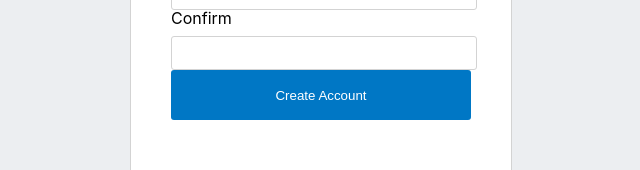
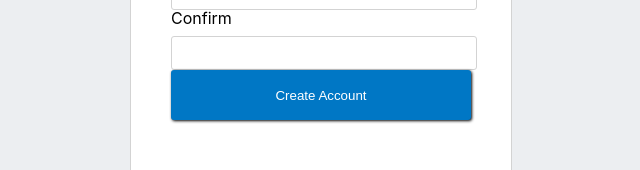
Before and after one commit to DeadpanCakes/html_form, a React (Create React App) app: page / in a window 1280 px wide. Shown: the part 411-581 px from the top of the page, without its empty margins (319-959 px from the left). Built offline with nearby package versions, Linux system fonts and the light colour scheme.

Commit message:
added box shadow to submit btn

```diff
--- a/src/components/SignUpForm/SignUpForm.module.css
+++ b/src/components/SignUpForm/SignUpForm.module.css
@@ -29,6 +29,7 @@
   border-radius: 3px;
   border: none;
   height: 50px;
+  box-shadow: 1px 1px 3px black;
 }
 
 .labeledInput {
```
